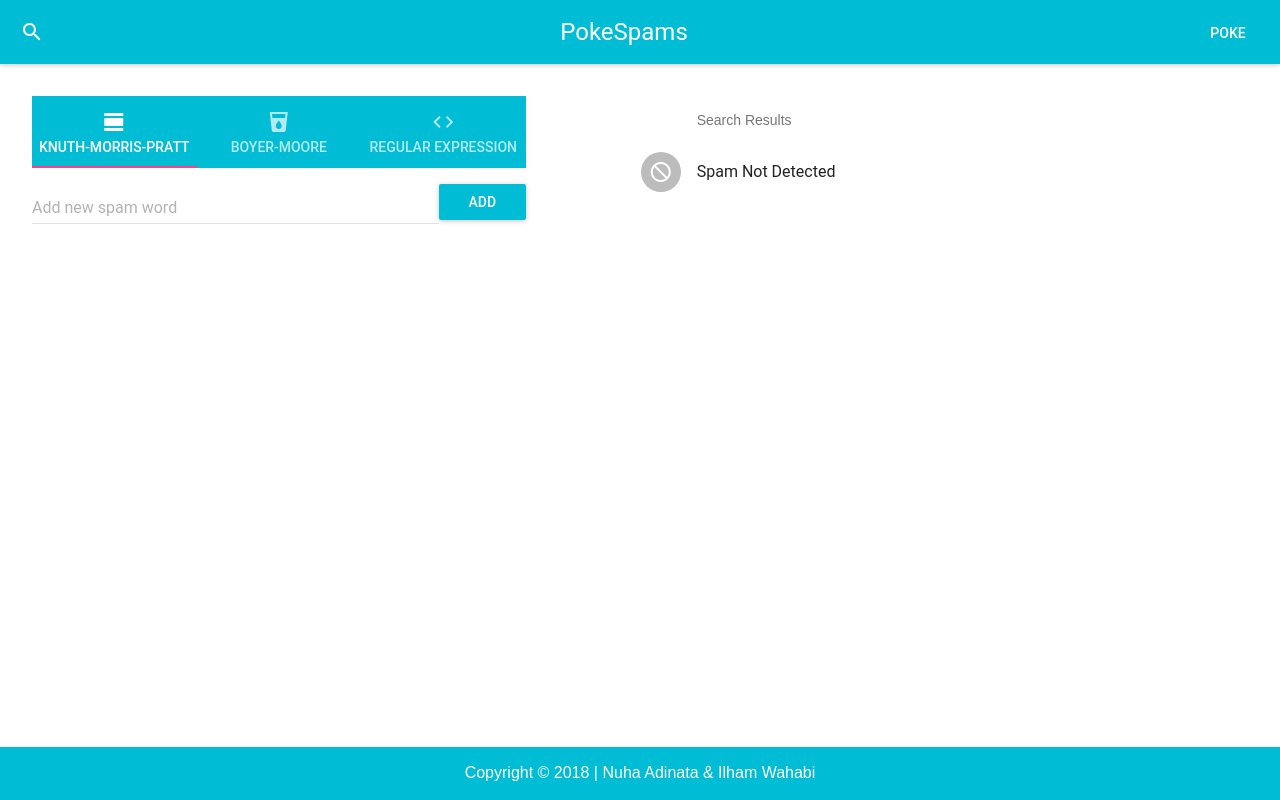
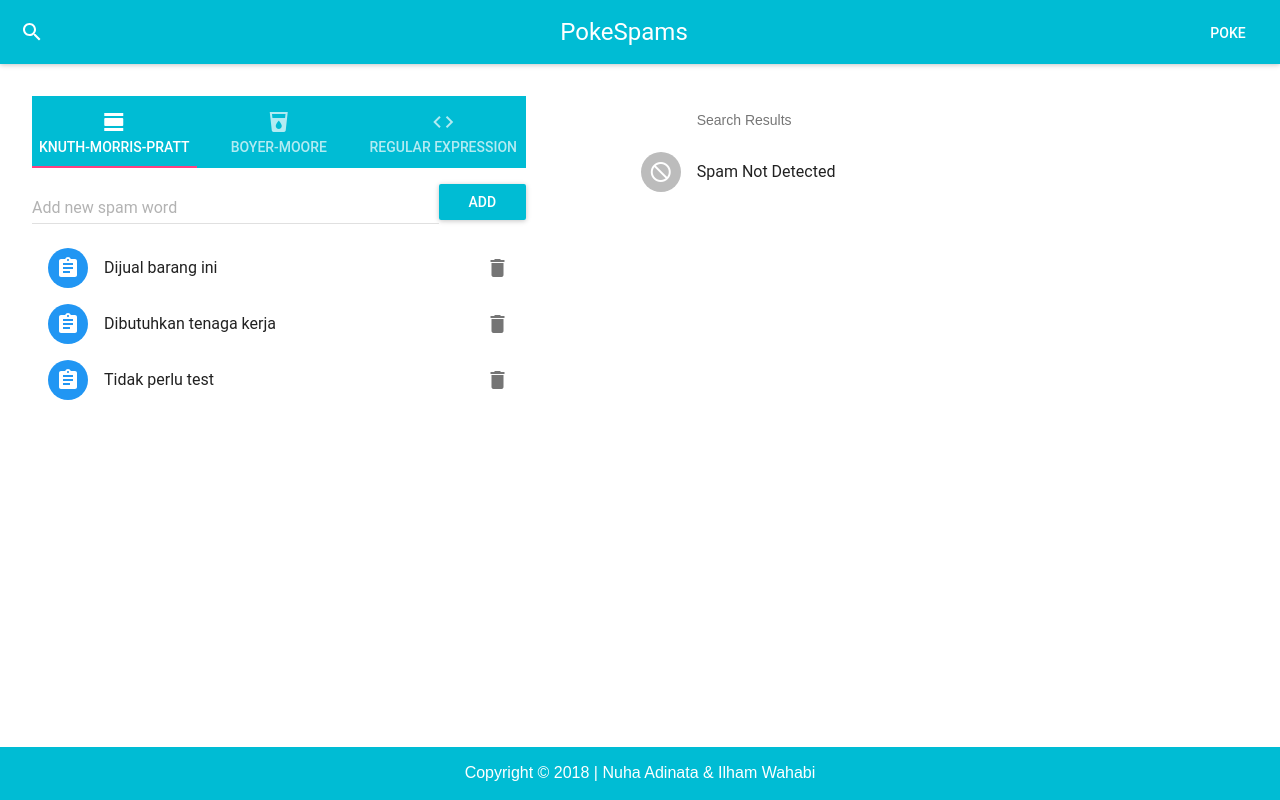
Before and after one commit to ilhamwahabi/pokespams, a React (Create React App) app: page / in a window 1280 px wide. Built offline with nearby package versions, Linux system fonts and the light colour scheme.

Commit message:
Implement add text

```diff
--- a/package.json
+++ b/package.json
@@ -6,7 +6,8 @@
     "material-ui": "^0.20.0",
     "react": "^16.3.2",
     "react-dom": "^16.3.2",
-    "react-scripts": "1.1.4"
+    "react-scripts": "1.1.4",
+    "react-swipeable-views": "^0.12.13"
   },
   "scripts": {
     "start": "react-scripts start",
--- /dev/null
+++ b/src/components/Filter/Filter.js
@@ -0,0 +1,30 @@
+import React from 'react';
+import {List, ListItem} from 'material-ui/List';
+import Avatar from 'material-ui/Avatar';
+import ActionAssignment from 'material-ui/svg-icons/action/assignment';
+import {blue500} from 'material-ui/styles/colors';
+import FontIcon from 'material-ui/FontIcon';
+
+export default class Filter extends React.Component {
+  render(){
+    return (
+      <section>
+      <List>
+      {
+        this.props.text.map((t, i) => {
+          return (
+            <React.Fragment key={i}>
+              <ListItem
+                leftAvatar={<Avatar icon={<ActionAssignment />} backgroundColor={blue500} />}
+                rightIcon={<FontIcon className="material-icons">delete</FontIcon>}
+                primaryText={t}
+              />
+            </React.Fragment>
+          )
+        })
+      }
+      </List>
+      </section>
+    )
+  }
+}
--- a/src/components/Methode/Methode.js
+++ b/src/components/Methode/Methode.js
@@ -3,8 +3,26 @@ import {Tabs, Tab} from 'material-ui/Tabs';
 import FontIcon from 'material-ui/FontIcon';
 
 import Pattern from "../Pattern/Pattern"
+import Filter from "../Filter/Filter"
 
 export default class Methode extends React.Component {
+  filteredText = [
+    "Dijual barang ini",
+    "Dibutuhkan tenaga kerja",
+    "Tidak perlu test"
+  ]
+
+  filteredPattern = [
+    "Dijual barang ini",
+    "Dibutuhkan tenaga kerja",
+    "Tidak perlu test"
+  ]
+
+  addItem = (newText) => {
+    this.filteredText.push(newText);
+    this.forceUpdate();
+  }
+
   render(){
     return (
       <section>
@@ -13,19 +31,22 @@ export default class Methode extends React.Component {
             icon={<FontIcon className="material-icons">view_day</FontIcon>}
             label="Knuth-Morris-Pratt"
           >
-            <Pattern />
+            <Pattern onAdd={this.addItem} />
+            <Filter text={this.filteredText} />
           </Tab>
           <Tab
             icon={<FontIcon className="material-icons">local_drink</FontIcon>}
             label="Boyer-Moore"
           >
-            <Pattern />
+            <Pattern onAdd={this.addItem} />
+            <Filter text={this.filteredText} />
           </Tab>
           <Tab
           icon={<FontIcon className="material-icons">code</FontIcon>}
           label="Regular Expression"
           >
-            <Pattern />
+            <Pattern onAdd={this.addItem} />
+            <Filter text={this.filteredPattern} />
           </Tab>
         </Tabs>
       </section>
--- a/src/components/Pattern/Pattern.js
+++ b/src/components/Pattern/Pattern.js
@@ -4,15 +4,30 @@ import RaisedButton from 'material-ui/RaisedButton';
 
 import "./Pattern.css"
 export default class Pattern extends React.Component {
+  inputValue = "";
+
+  handleClick = () =>{
+    // this.props.onAdd(this.inputValue)
+    this.props.onAdd(this.inputValue);
+  }
+
   render(){
     return (
       <section id="pattern">
-        <form className="pattern__form">
         <div className="pattern__form-control">
           <div className="pattern__form-text-input">
             <TextField
               hintText="Add new spam word"
               fullWidth={true}
+              onChange={(e, v) => {
+                this.inputValue = v;
+              }}
+              onKeyPress={(e) => {
+                if (e.key === 'Enter'){
+                  this.handleClick();
+                  e.target.value = "";
+                }
+              }}
             />
           </div>
           <div className="pattern__form-button">
@@ -20,10 +35,10 @@ export default class Pattern extends React.Component {
               label="ADD"
               primary={true}
               fullWidth={true}
+              onClick={this.handleClick}
             />
           </div>
         </div>
-        </form>
       </section>
     )
   }
```
Also changed, not shown: src/components/Result/Result.js (indentation only), 1 other file (tests, documents, lock files or other folders). Lines whose indentation alone changed are shown as unchanged.
